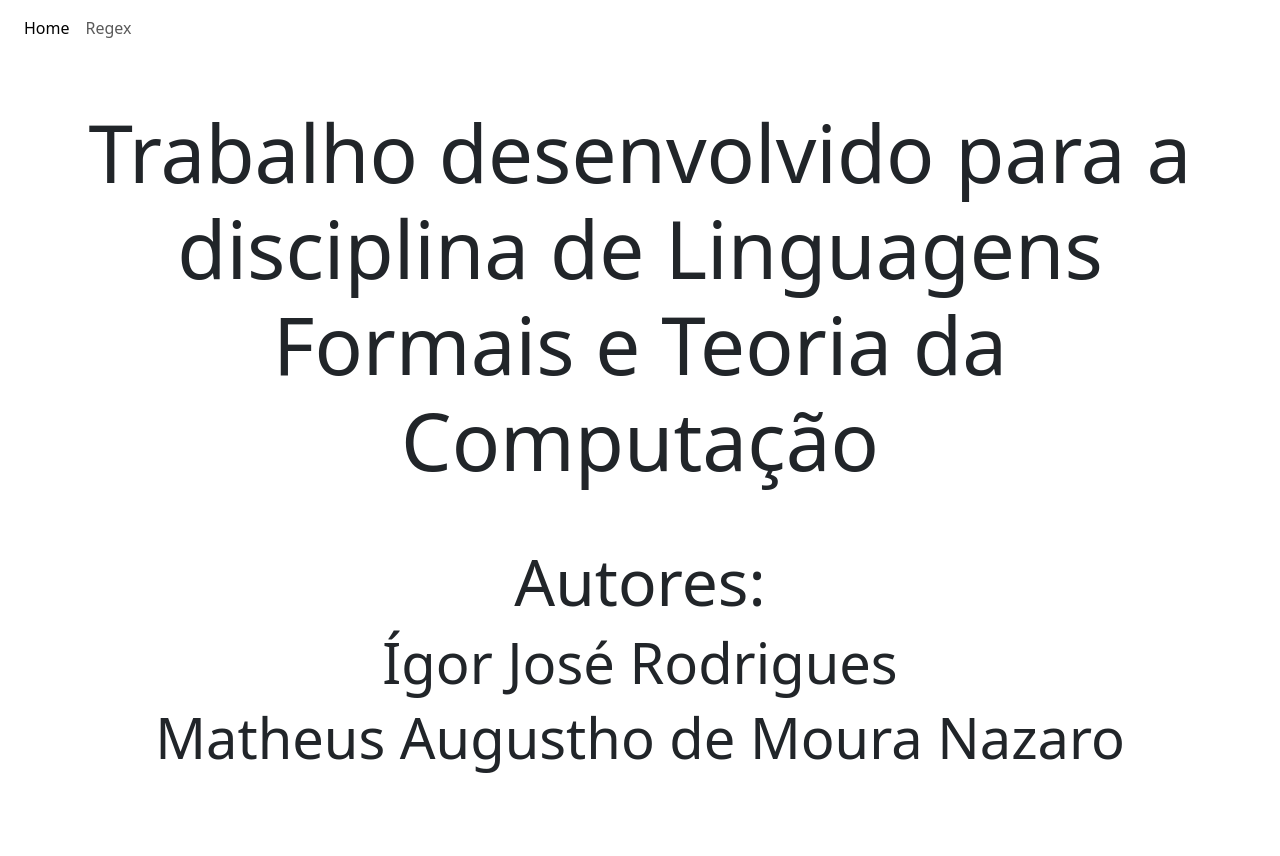
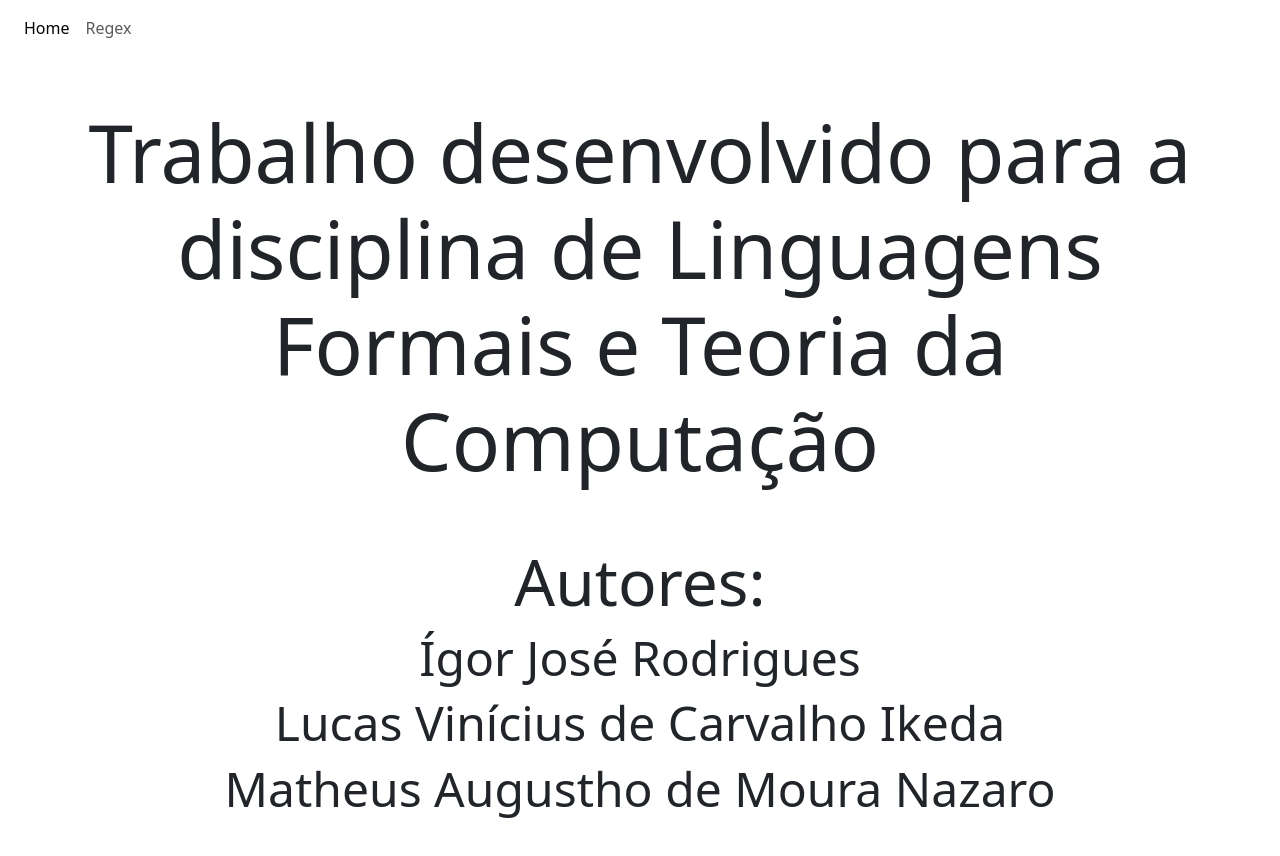
Before and after one commit to Igorjr19/clone-flap, a React (Vite) app: page / in a window 1280 px wide. Built offline with nearby package versions, Linux system fonts and the light colour scheme.

Commit message:
Update authors

```diff
--- a/src/authors.json
+++ b/src/authors.json
@@ -4,6 +4,9 @@
       "name": "Ígor José Rodrigues"
     },
     {
+      "name": "Lucas Vinícius de Carvalho Ikeda"
+    },
+    {
       "name": "Matheus Augustho de Moura Nazaro"
     }
   ]
--- a/src/pages/home/Home.tsx
+++ b/src/pages/home/Home.tsx
@@ -12,7 +12,7 @@ function Home() {
       <br />
       <h2 className="display-3 text-center">Autores:</h2>
       {authorsJson.authors.map((author) => (
-        <h3 className="display-4 text-center" key={author.name}>
+        <h3 className="display-5 text-center" key={author.name}>
           {author.name}
         </h3>
       ))}
```
